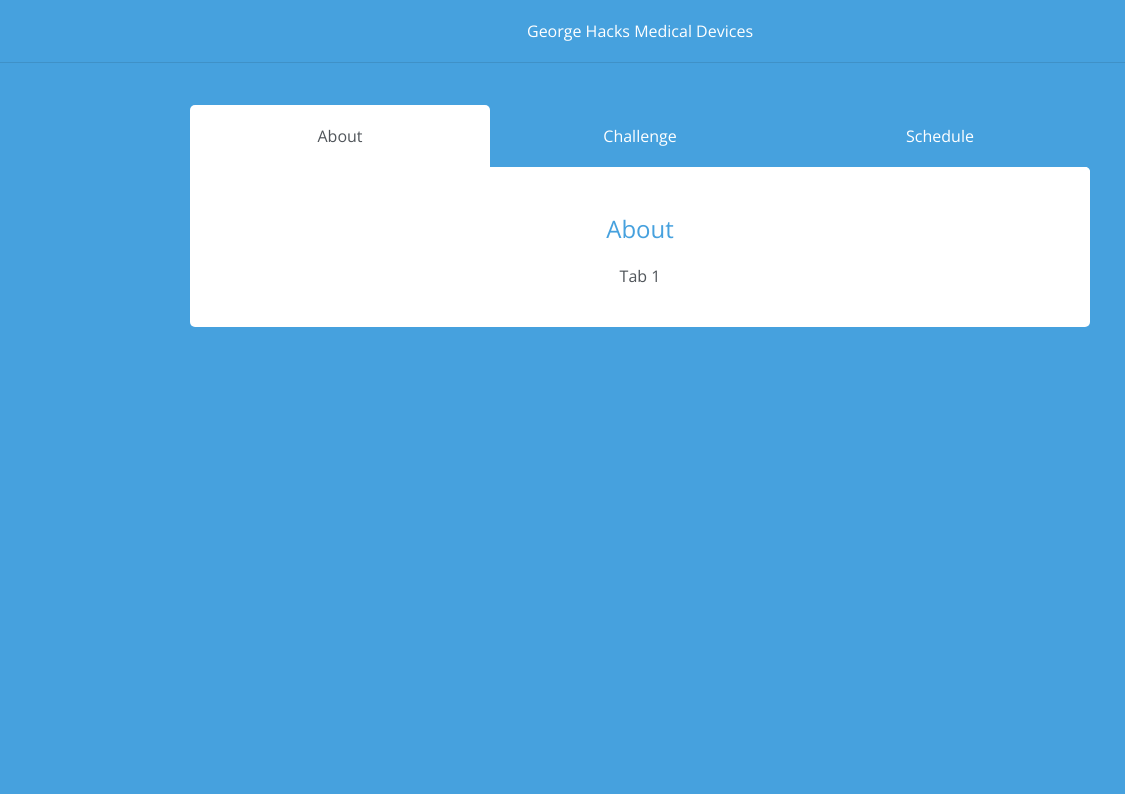
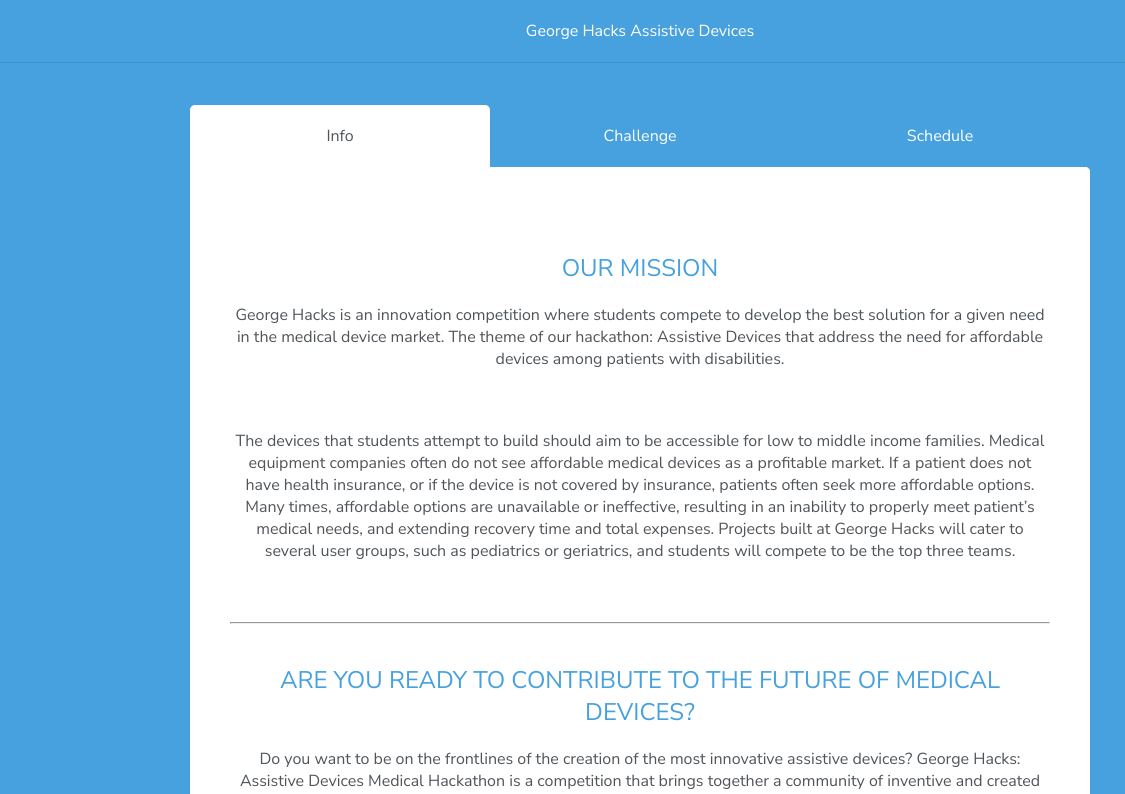
Before and after one commit to ryansteed/georgehacks.org, a plain HTML site: page index.html in a window 1280 px wide. Shown: the top 794 px of the page, 0-1125 px from the left. Drawn offline with nearby package versions, Linux system fonts and the light colour scheme.

Commit message:
added more text

```diff
--- a/index.html
+++ b/index.html
@@ -3,13 +3,12 @@
  <head>
    <meta charset="UTF-8">
    <title>George Hacks</title>
-   <link rel="heart icon" href="./assets/heart.co"/>
+   <link rel="heart icon" href="./assets/heart.ico"/>
 
    <script src="http://cdnjs.cloudflare.com/ajax/libs/jquery/2.1.3/jquery.min.js" type="text/javascript"> </script>
 
    <script src="./scripts/main.js" type="text/javascript"></script>
-   <link href='https://fonts.googleapis.com/css?family=Open+Sans:400,300' rel='stylesheet' type='text/css'>
-
+<link href="https://fonts.googleapis.com/css?family=Nunito+Sans" rel="stylesheet">
    <link rel="stylesheet" href="./styles/style.css" type="text/css">
 
 
@@ -18,11 +17,11 @@
  <a id="mlh-trust-badge" style="display:block;max-width:100px;min-width:60px;position:fixed;right:50px;top:0;width:10%;z-index:10000" href="https://mlh.io/seasons/na-2018/events?utm_source=na-2018&utm_medium=TrustBadge&utm_campaign=na-2018&utm_content=gray" target="_blank"><img src="https://s3.amazonaws.com/logged-assets/trust-badge/2018/gray.svg" alt="Major League Hacking 2017 Hackathon Season" style="width:100%"></a>
 
  <body class="bg-color">
-   <nav class="bg-color">George Hacks Medical Devices</nav>
+   <nav class="bg-color">George Hacks Assistive Devices</nav>
 
       <section class="wrapper">
        <ul class="tabs">
-         <li class="active">About</li>
+         <li class="active">Info</li>
          <li>Challenge</li>
          <li>Schedule</li>
        </ul>
@@ -31,9 +30,20 @@
          <li class="active">
            <div class="content__wrapper">
              <!--tab 1-->
-             <h2 class="text-color">About</h2>
+             <h2 class="text-color">OUR MISSION</h2>
 
-             <p>Tab 1</p>
+             <p>George Hacks is an innovation competition where students compete to develop the best solution for a given need in the medical device market. The theme of our hackathon: Assistive Devices that address the need for affordable devices among patients with disabilities. </p>
+
+             <p>The devices that students attempt to build should aim to be accessible for low to middle income families. Medical equipment companies often do not see affordable medical devices as a profitable market. If a patient does not have health insurance, or if the device is not covered by insurance, patients often seek more affordable options. Many times, affordable options are unavailable or ineffective, resulting in an inability to properly meet patient’s medical needs, and extending recovery time and total expenses. Projects built at George Hacks will cater to several user groups, such as pediatrics or geriatrics, and students will compete to be the top three teams.
+             </p>
+
+             <hr>
+
+             <h2 class="text-color">ARE YOU READY TO CONTRIBUTE TO THE FUTURE OF MEDICAL DEVICES?</h2>
+
+             <p>Do you want to be on the frontlines of the creation of the most innovative assistive devices? George Hacks: Assistive Devices Medical Hackathon is a competition that brings together a community of inventive and created students to compete to develop the best solution for the chosen weakness in the medical device market. </p>
+
+
            </div>
          </li>
          <li>
--- a/styles/style.css
+++ b/styles/style.css
@@ -5,7 +5,7 @@
 }
 
 body {
-  font-family: 'Open Sans', sans-serif;
+  font-family: 'Nunito Sans', sans-serif;
   color: #50555a;
   padding: 100px 20px;
 }
@@ -153,3 +153,11 @@ footer {
   box-shadow: 0 10px 10px rgba(0, 0, 0, 0.2);
   border-bottom: 20px solid rgba(0, 0, 0, 0.15);
 }
+
+p {
+  padding-bottom: 60px;
+}
+
+.content__wrapper h2{
+  padding-top: 40px;
+}
```
